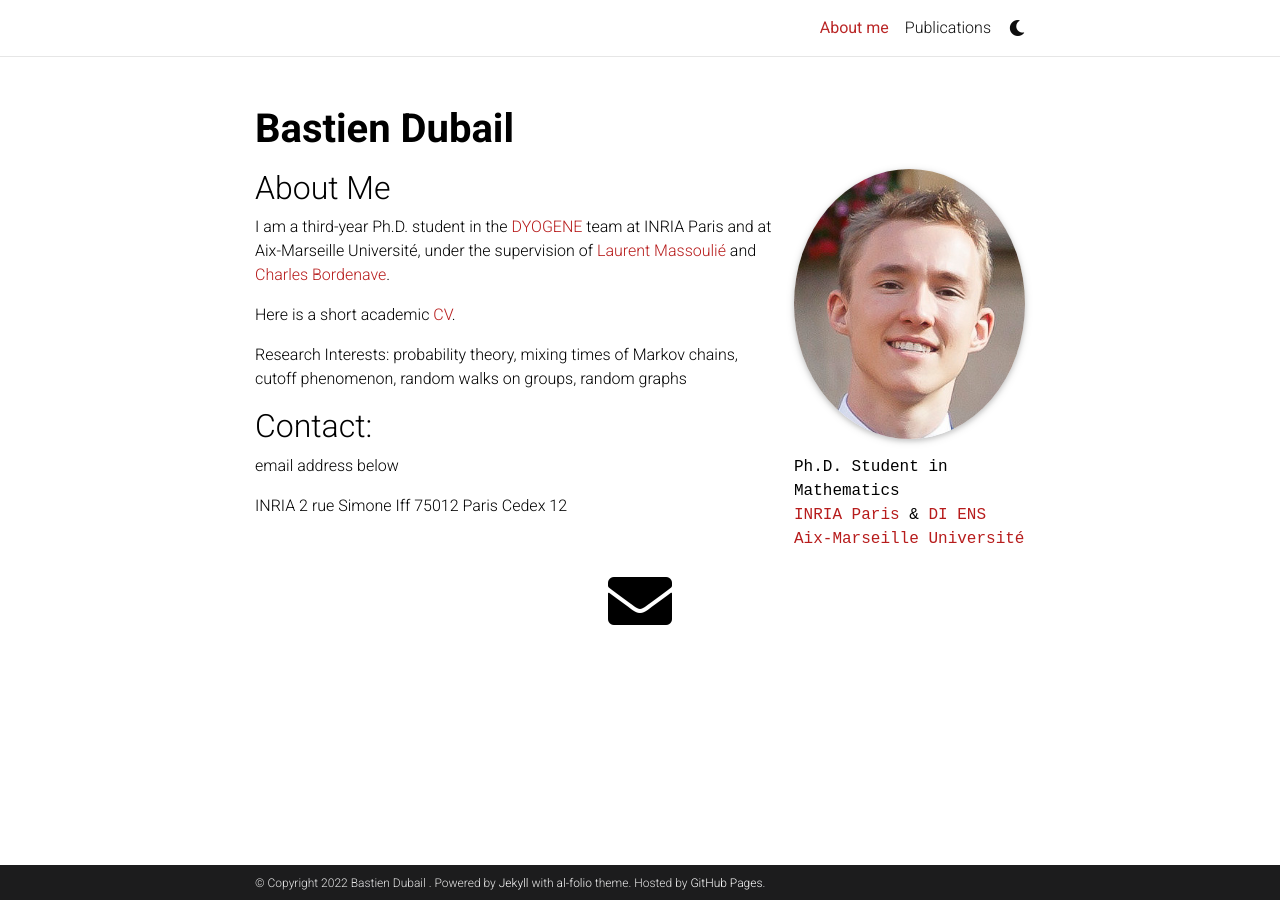
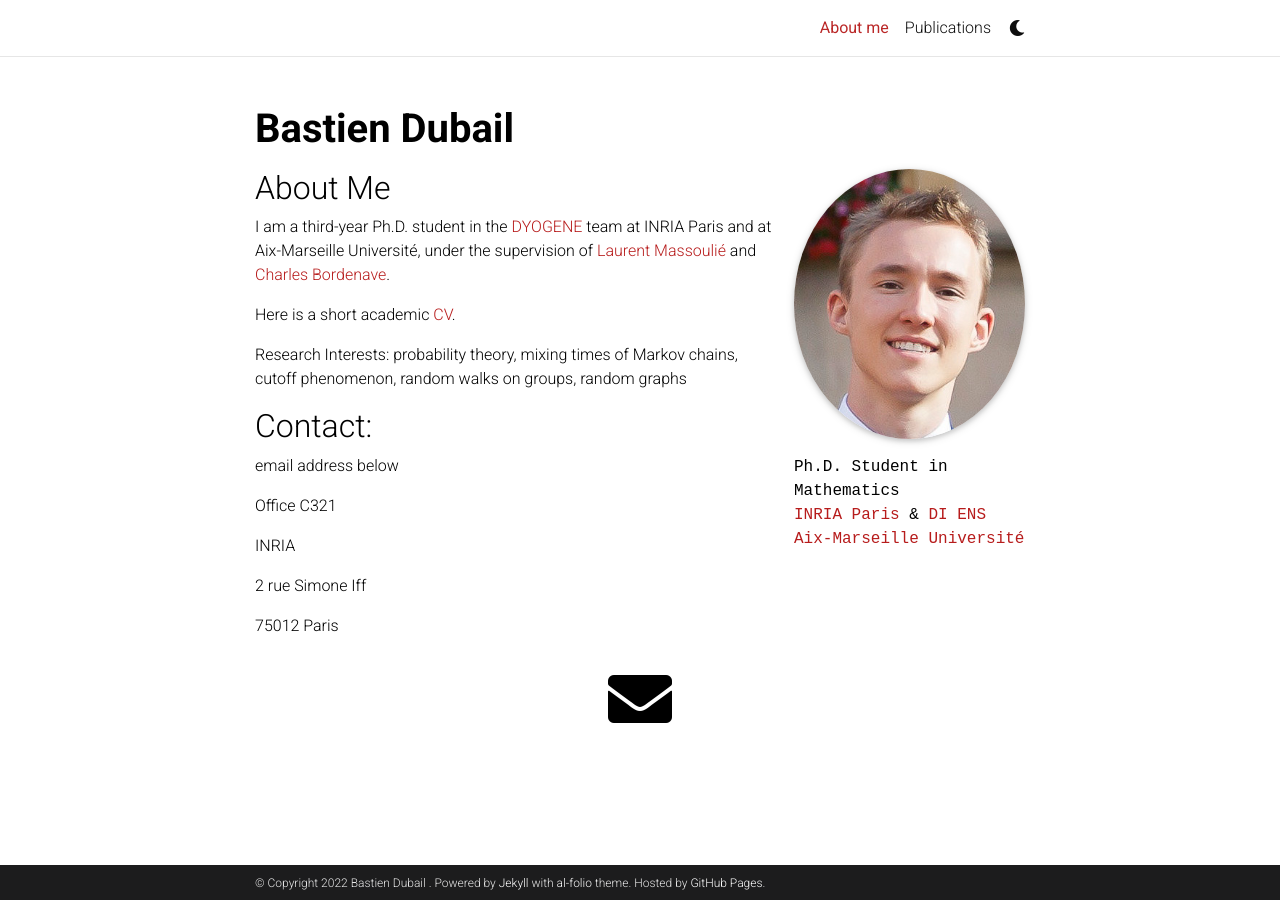
Before and after one commit to bdubail/bdubail.github.io, a Jekyll site: the page built from _pages/about.md, in a window 1280 px wide. Built offline with Jekyll 4.4.1, drawn with Linux system fonts in a browser that asks for light colours; full-size pictures stand in for the smaller copies a plugin makes; comment, search, counter and statistics services are not loaded; a style sheet for code colours, icons or effects is not loaded.

Commit message:
Update about.md

```diff
--- a/_pages/about.md
+++ b/_pages/about.md
@@ -29,6 +29,10 @@ Research Interests: probability theory, mixing times of Markov chains, cutoff ph
 ## Contact:
 email address below
 
+Office C321
+
 INRIA
+
 2 rue Simone Iff
-75012 Paris Cedex 12
+
+75012 Paris
```
